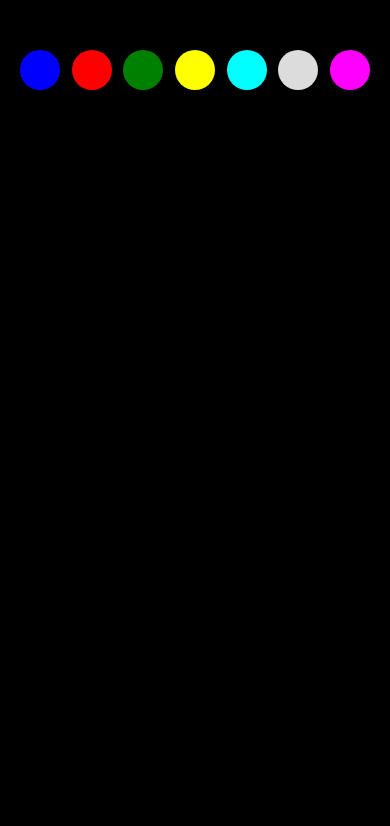
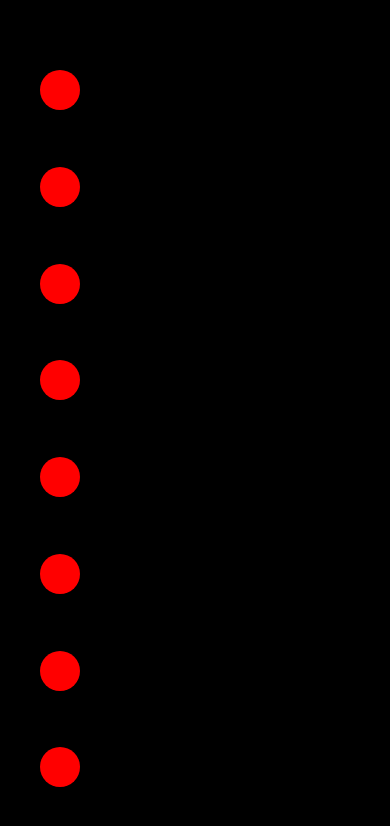
Before and after one commit to bardamuffin/Christmas-Lights, a React Native app: screen / in a window 390 px wide. Shown: the top 826 px of the page. Built offline with nearby package versions, Linux system fonts and the light colour scheme.

Commit message:
bulb in an array

```diff
--- a/components/Bulb.js
+++ b/components/Bulb.js
@@ -7,7 +7,7 @@ export default class Bulb extends React.Component {
     constructor(props) {
         super(props);
         this.state = {
-            opacity: 0.1,
+            opacity: 0.7,
             order: true
         }
 
@@ -17,14 +17,14 @@ export default class Bulb extends React.Component {
     }
 
     flashLight = () => {
-        if (this.state.opacity <= 0 || this.state.opacity >= 2.) { this.setState({order: !this.state.order})}
+        if (this.state.opacity <= 0.3 || this.state.opacity >= 2.) { this.setState({order: !this.state.order})}
         if ( this.state.order) {
-            console.log("flash: " + this.state.opacity)
+            //console.log("flash: " + this.state.opacity)
             this.setState({
                 opacity: this.state.opacity + 0.1
             })
         } else {
-            console.log("flash: " + this.state.opacity)
+            //console.log("flash: " + this.state.opacity)
             this.setState({
                 opacity: this.state.opacity - 0.1
             })
@@ -43,7 +43,7 @@ export default class Bulb extends React.Component {
     }
     render() {
         return (
-            <Light style={{...this.props.style, ...this.state}}/>
+            <Light style={{...this.state}}/>
         );
     }
 }
--- /dev/null
+++ b/components/Rope.js
@@ -0,0 +1,28 @@
+import React from 'react';
+import { View, StyleSheet, } from 'react-native';
+import Bulb from './Bulb';
+
+export default class Rope extends React.Component {
+    constructor(props) {
+        super(props);
+        this.state = { arr: new Array(7), }
+
+
+    }
+
+    populateArray = () => {
+        for ( let i = 0; i <= 7; i++) {
+            this.state.arr.push(<Bulb/>)
+        }
+        return this.state.arr.map((data, i ) => {
+            return (
+                <View style={{...this.props.style}} key={i}>{data}</View>
+            )
+        })
+    }
+    render() {
+        return (
+            <View>{this.populateArray()}</View>
+        );
+    }
+}
--- a/screens/LightScreen.js
+++ b/screens/LightScreen.js
@@ -2,23 +2,32 @@ import React from 'react';
 import { View, StyleSheet, Text } from 'react-native';
 import Light from '../components/Light'
 import Bulb from '../components/Bulb';
+import Rope from '../components/Rope';
 
 export default class LightScreen extends React.Component {
+    //Add main timer
+
     render() {
         return (
             <View style={styles.container}>
-                <Bulb style={{backgroundColor: "blue"}}/>
+                <Rope style={styles.container}/>
+            </View>
+        );
+    }
+}
+
+
+const styles = StyleSheet.create({
+    container: { flex: 1, flexDirection: "row", paddingTop: 50, padding: 20, justifyContent: "space-between", backgroundColor: "black"},
+});
+
+
+/*
+<Bulb style={{backgroundColor: "blue", width: 90, height: 90}}/>
                 <Bulb style={{backgroundColor: "red"}}/>
                 <Bulb style={{backgroundColor: "green"}}/>
                 <Bulb style={{backgroundColor: "yellow"}}/>
                 <Bulb style={{backgroundColor: "aqua"}}/>
                 <Bulb style={{backgroundColor: "gainsboro"}}/>
                 <Bulb style={{backgroundColor: "fuchsia"}}/>
-            </View>
-        );
-    }
-}
-
-const styles = StyleSheet.create({
-    container: { flex: 1, flexDirection: "row", paddingTop: 50, padding: 20, justifyContent: "space-between", backgroundColor: "black"},
-});
+*/
```
